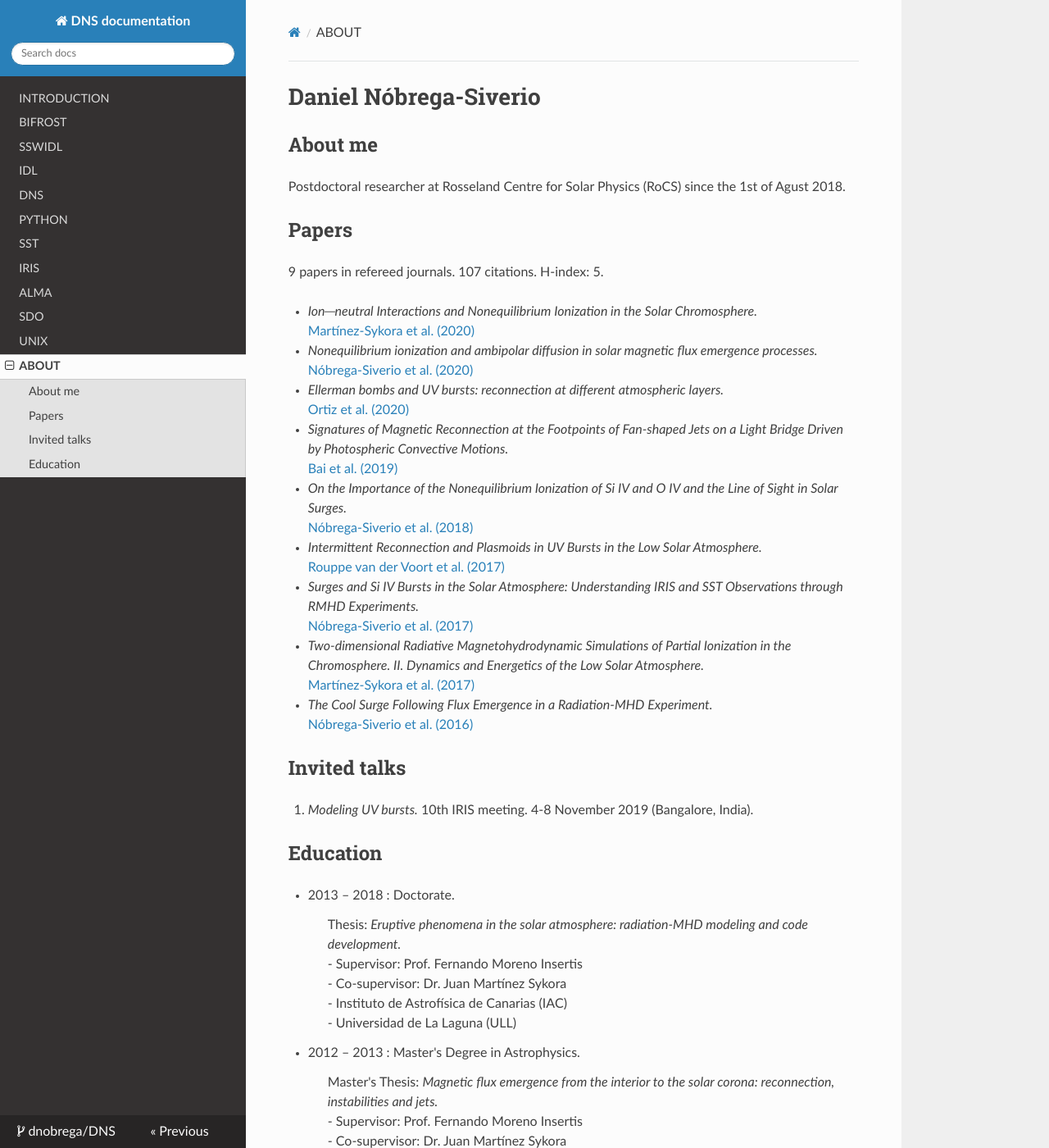
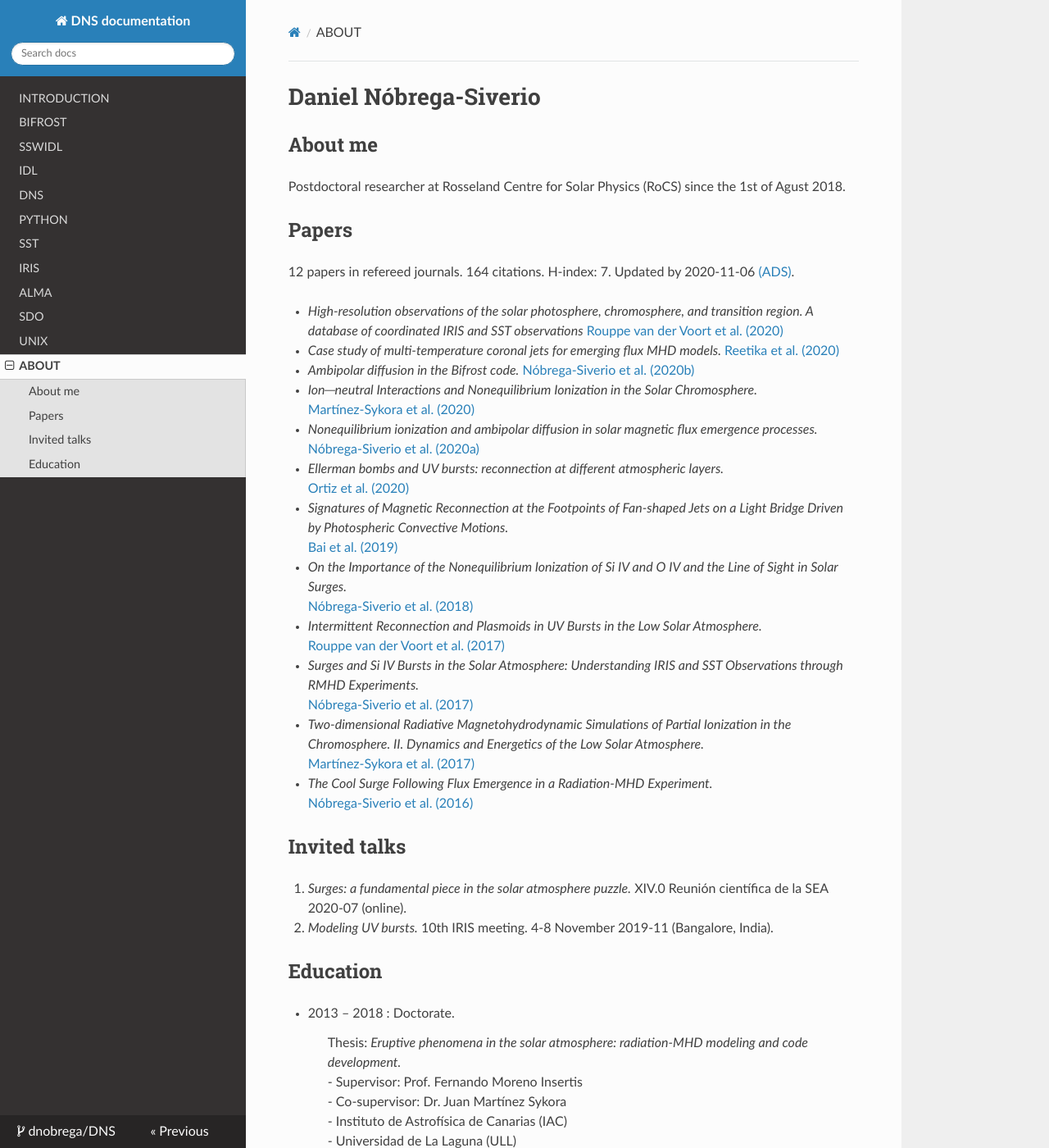
Before and after one commit to dnobrega/DNS, an MkDocs documentation site: the page built from docs/about.md, in a window 1280 px wide and 1400 px high. Shown: the whole window at 82% size. Built offline with MkDocs 1.6.1, drawn with Linux system fonts in a browser that asks for light colours; nearby versions of some CDN libraries.

Commit message:
Update about.md

```diff
--- a/docs/about.md
+++ b/docs/about.md
@@ -2,20 +2,26 @@
 
 ## About me
 
-
-[](https://www.mn.uio.no/astro/personer/vit/desiveri/desiveri_ingressbilde150x200px.jpg)
-Postdoctoral researcher at Rosseland Centre for Solar Physics (RoCS)
-since the 1st of Agust 2018.
+Postdoctoral researcher at Rosseland Centre for Solar Physics (RoCS) since the 1st of Agust 2018.
 
 ## Papers
 
-9 papers in refereed journals. 107 citations. H-index: 5.
+12 papers in refereed journals. 164 citations. H-index: 7. Updated by 2020-11-06 [(ADS)](https://ui.adsabs.harvard.edu/search/filter_property_fq_property=AND&filter_property_fq_property=property%3A%22refereed%22&fq=%7B!type%3Daqp%20v%3D%24fq_database%7D&fq=%7B!type%3Daqp%20v%3D%24fq_property%7D&fq_database=database%3A%20astronomy&fq_property=(property%3A%22refereed%22)&q=author%3A(%22nobrega-siverio%22)&sort=date%20desc%2C%20bibcode%20desc&p=0).
+
+- _High-resolution observations of the solar photosphere, chromosphere, and transition region. A database of coordinated IRIS and SST observations_
+[Rouppe van der Voort et al. (2020)](https://ui.adsabs.harvard.edu/abs/2020A%26A...641A.146R/abstract)
+
+- _Case study of multi-temperature coronal jets for emerging flux MHD models._
+[Reetika et al. (2020)](https://ui.adsabs.harvard.edu/abs/2020A%26A...639A..22J/abstract)
+
+- _Ambipolar diffusion in the Bifrost code._
+[Nóbrega-Siverio et al. (2020b)](https://ui.adsabs.harvard.edu/abs/2020A%26A...638A..79N/abstract)
 
 - _Ion─neutral Interactions and Nonequilibrium Ionization in the Solar Chromosphere._
 [Martínez-Sykora et al. (2020)](https://ui.adsabs.harvard.edu/abs/2020ApJ...889...95M/abstract)
 
 - _Nonequilibrium ionization and ambipolar diffusion in solar magnetic flux emergence processes._
-[Nóbrega-Siverio et al. (2020)](https://ui.adsabs.harvard.edu/abs/2020A%26A...633A..66N/abstract)
+[Nóbrega-Siverio et al. (2020a)](https://ui.adsabs.harvard.edu/abs/2020A%26A...633A..66N/abstract)
 
 - _Ellerman bombs and UV bursts: reconnection at different atmospheric layers._
 [Ortiz et al. (2020)](https://ui.adsabs.harvard.edu/abs/2020A%26A...633A..58O/abstract)
@@ -40,8 +46,11 @@ since the 1st of Agust 2018.
 
 ## Invited talks
 
-1. _Modeling UV bursts._
-10th IRIS meeting. 4-8 November 2019 (Bangalore, India).
+1. _Surges: a fundamental piece in the solar atmosphere puzzle._
+XIV.0 Reunión científica de la SEA 2020-07 (online).
+
+2. _Modeling UV bursts._
+10th IRIS meeting. 4-8 November 2019-11 (Bangalore, India).
 
 ## Education
 
```
